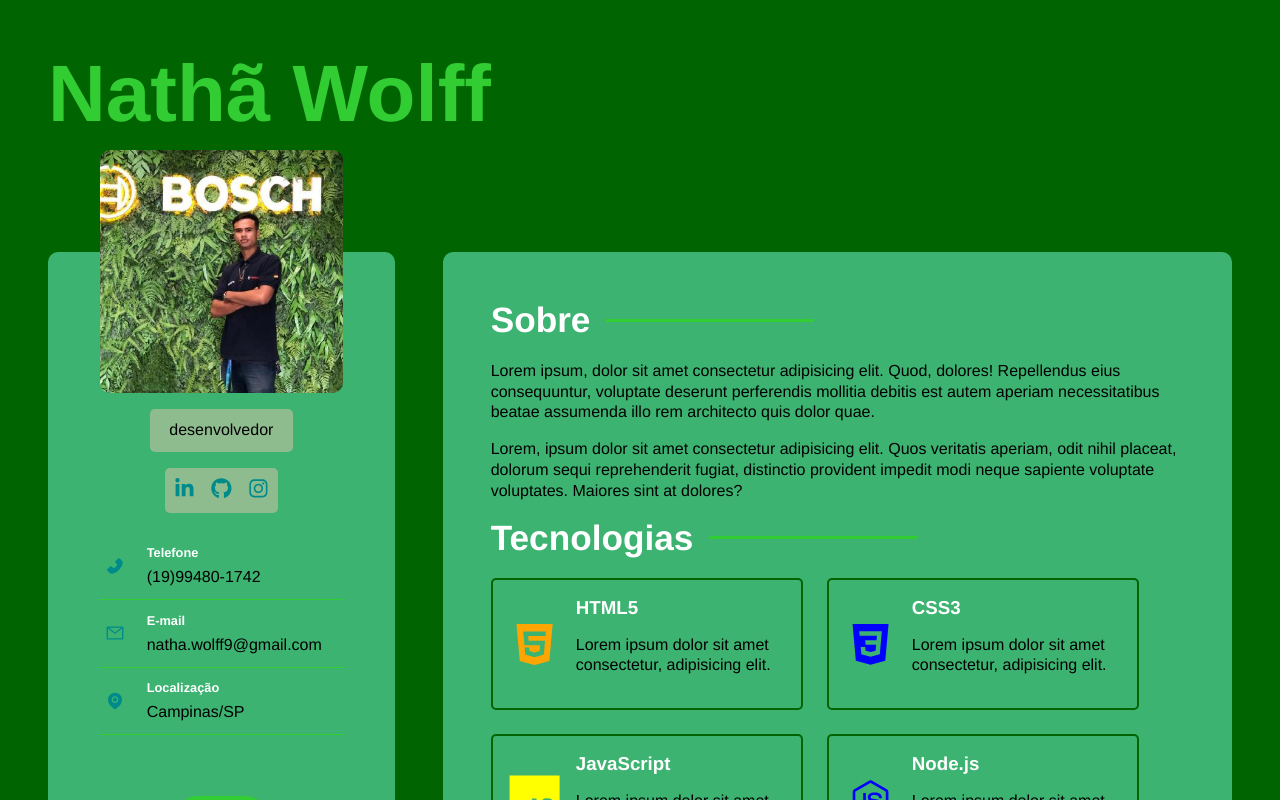
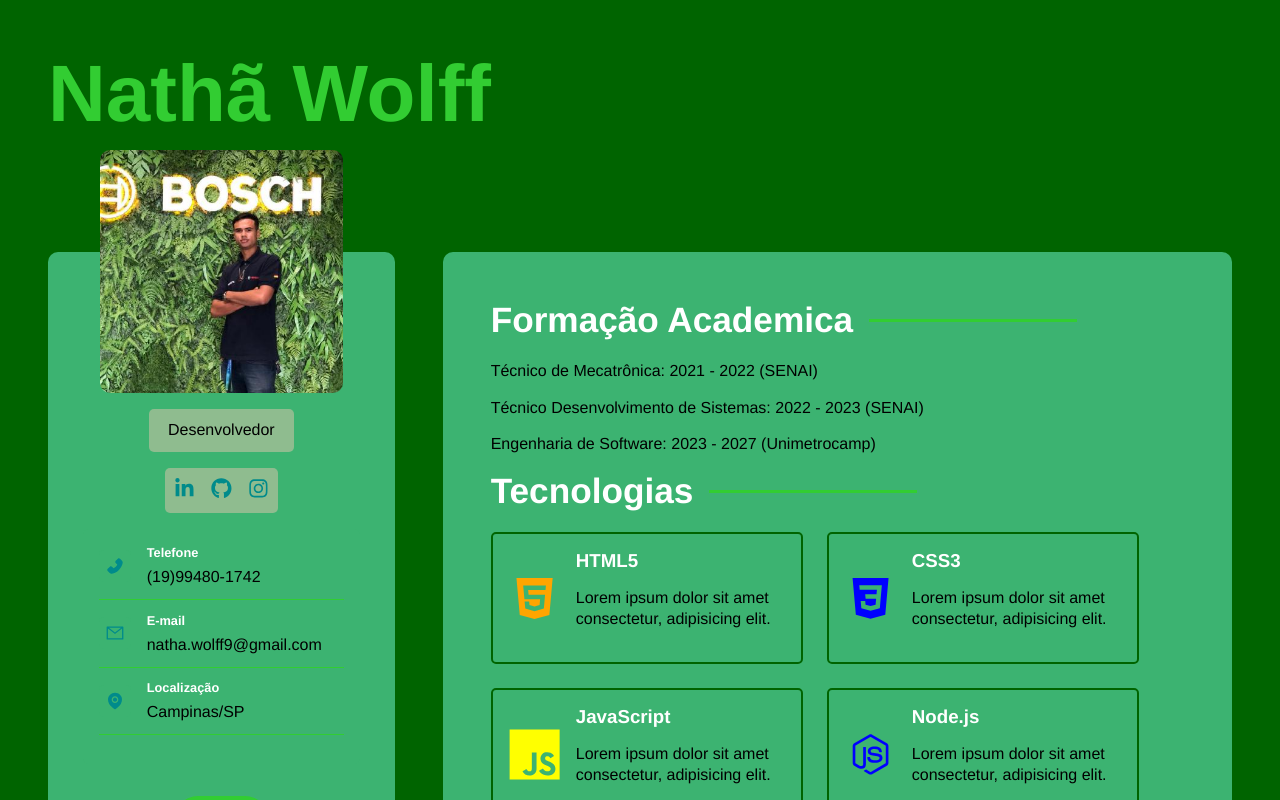
Before and after one commit to NWolff9/Portfolio, a React (Vite) app in the folder react_sass/: page / in a window 1280 px wide. Shown: the top 800 px of the page. Built offline with nearby package versions, Linux system fonts and the light colour scheme.

Commit message:
about fix

```diff
--- a/react_sass/src/components/AboutContainer.jsx
+++ b/react_sass/src/components/AboutContainer.jsx
@@ -1,18 +1,15 @@
 const AboutContainer = () => {
     return (
       <section className="about-container">
-        <h2>Sobre</h2>
+        <h2>Formação Academica</h2>
         <p>
-          Lorem ipsum, dolor sit amet consectetur adipisicing elit. Quod, dolores!
-          Repellendus eius consequuntur, voluptate deserunt perferendis mollitia
-          debitis est autem aperiam necessitatibus beatae assumenda illo rem
-          architecto quis dolor quae.
+          Técnico de Mecatrônica: 2021 - 2022 (SENAI)
         </p>
         <p>
-          Lorem, ipsum dolor sit amet consectetur adipisicing elit. Quos veritatis
-          aperiam, odit nihil placeat, dolorum sequi reprehenderit fugiat,
-          distinctio provident impedit modi neque sapiente voluptate voluptates.
-          Maiores sint at dolores?
+          Técnico Desenvolvimento de Sistemas: 2022 - 2023 (SENAI)
+        </p>
+        <p>
+          Engenharia de Software: 2023 - 2027 (Unimetrocamp)
         </p>
       </section>
     );
--- a/react_sass/src/components/SideBar.jsx
+++ b/react_sass/src/components/SideBar.jsx
@@ -9,7 +9,7 @@ const SideBar = () => {
     <aside id = "sidebar">
       <img src={Avatar} alt="Nathã Wolff" />
 
-          <p className="title">desenvolvedor</p>
+          <p className="title">Desenvolvedor</p>
 
 
 
```
